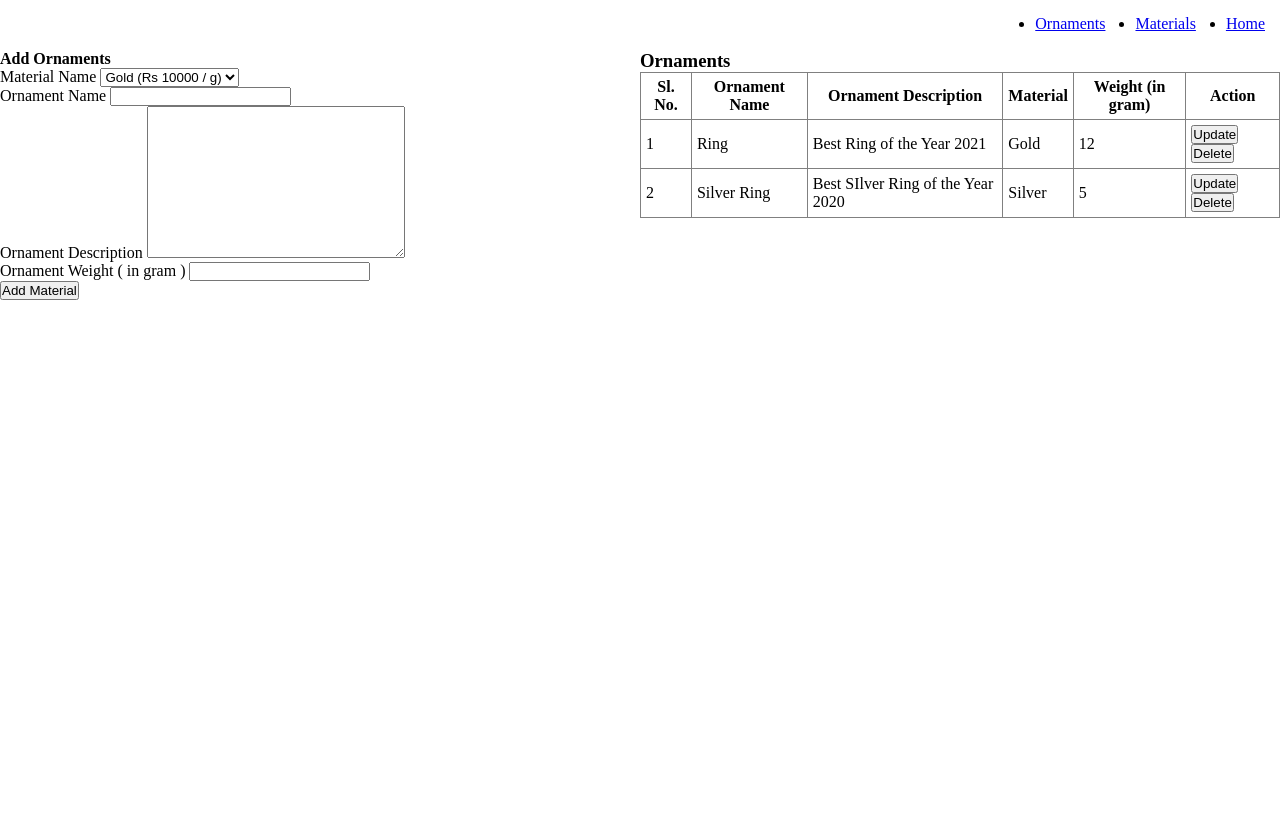
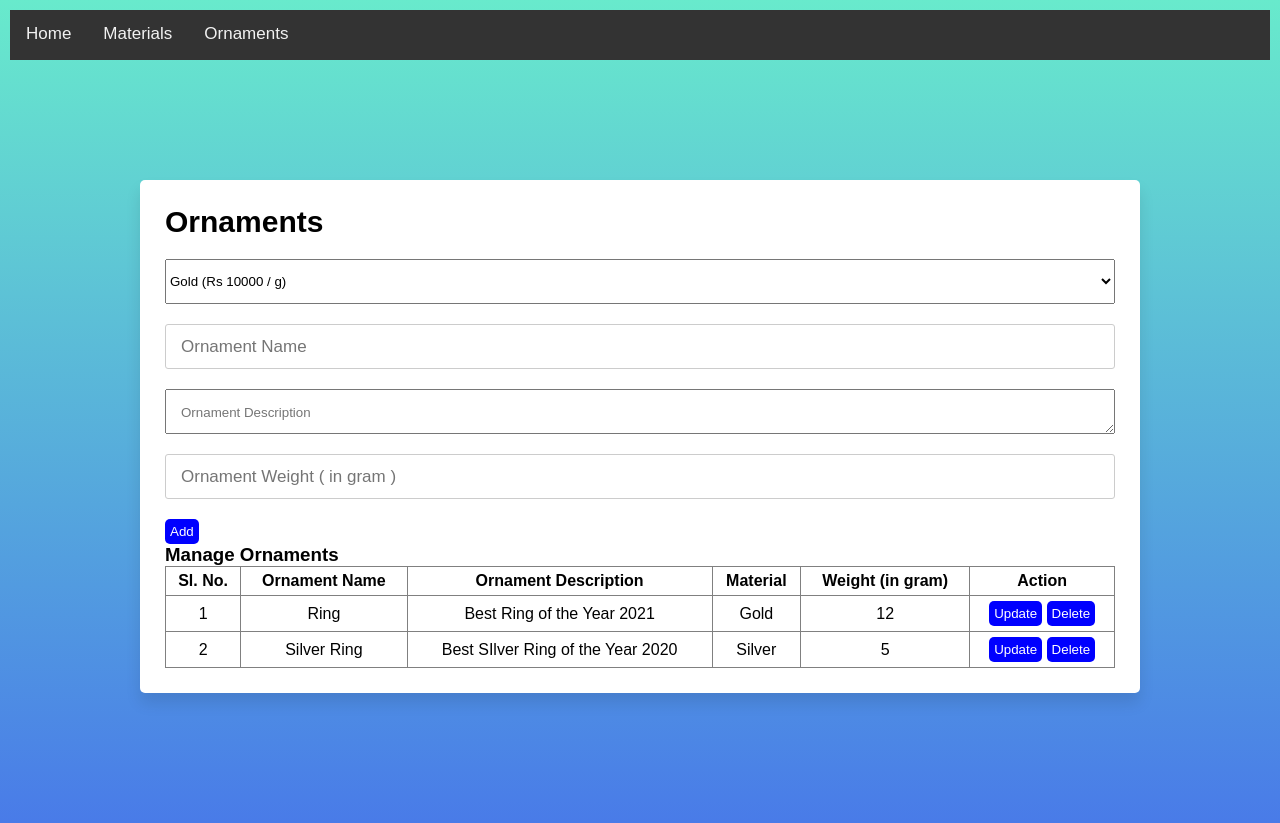
Before and after one commit to udayptl9/jewellary, a PHP site: page /ornaments.php in a window 1280 px wide. Before the commit the page ends 300 px from the top, so only its background shows below. Run offline with PHP 8.4, Linux system fonts and the light colour scheme; data comes from the database, SQL or seed files in the repository; some libraries are stand-ins or nearby versions.

Commit message:
made UI changes

```diff
--- a/ornaments.php
+++ b/ornaments.php
@@ -17,43 +17,32 @@
 </style>
 <body>
     <div class='main'>
-        <div class='navbar'>
-            <nav>
-                <ul>
-                    <li><a href="index.php">Home</a></li>
-                    <li><a href="materials.php">Materials</a></li>
-                    <li><a href="ornaments.php">Ornaments</a></li>
-                </ul>
-            </nav>
+        <div class="topnav navbar">
+            <a href="index.php">Home</a>
+            <a href="materials.php">Materials</a>
+            <a href="ornaments.php">Ornaments</a>
         </div>
         <div class='container'>
-            <div class='materials_main'>
-                <div class='materials_add_form'>
-                    <h4>Add Ornaments</h4>
+            <div class="wrapper">
                 <form class='materials_add_form_html'>
-                        <div>
-                            <label>Material Name</label>
+                    <header>Ornaments</header>
+                    <div class="inputField">
                         <select class='material_id'></select>
                     </div>
-                        <div>
-                            <label>Ornament Name</label>
-                            <input type="text" class='ornament_name'>
+                    <div class="inputField">
+                        <input type="text" class='ornament_name' placeholder='Ornament Name'>
+                    </div>
+                    <div class="inputField">
+                        <textarea class='ornament_description' cols="30" rows="10" placeholder='Ornament Description'></textarea>
+                    </div>
+                    <div class="inputField">
+                        <input type="text" class="ornament_weight" placeholder='Ornament Weight ( in gram )'>
                     </div>
                     <div>
-                            <label>Ornament Description</label>
-                            <textarea class='ornament_description' cols="30" rows="10"></textarea>
-                        </div>
-                        <div>
-                            <label>Ornament Weight ( in gram )</label>
-                            <input type="text" class="ornament_weight">
-                        </div>
-                        <div>
-                            <input type="submit" value="Add Material">
-                        </div>
-                    </form>
+                        <button type="submit">Add</button>
                     </div>
                     <div class='materials_display'>
-                    <h3>Ornaments</h3>
+                        <h3>Manage Ornaments</h3>
                         <div class='display_table_div'>
                             <table border='1'>
                                 <thead>
@@ -72,6 +61,7 @@
                             </table>
                         </div>
                     </div>
+                </form>
             </div>
         </div>
     </div>
--- a/styles/styles.css
+++ b/styles/styles.css
@@ -39,3 +39,155 @@
 table {
     border-collapse: collapse;
 }
+
+@import url('https://fonts.googleapis.com/css2?family=Poppins:wght@200;300;400;500;600;700&display=swap');
+*{
+  margin: 0;
+  padding: 0;
+  box-sizing: border-box;
+  font-family: 'Poppins', sans-serif;
+}
+::selection{
+  color: #ffff;
+  background: rgb(142, 73, 232);
+}
+body{
+  width: 100%;
+  /* overflow: hidden; */
+  padding: 10px;
+  background: linear-gradient(to bottom, #68EACC 0%, #497BE8 100%);
+}
+.wrapper{
+  background: #fff;
+  max-width:1000px;
+  width: 100%;
+  margin: 120px auto;
+  padding: 25px;
+  border-radius: 5px;
+  box-shadow: 0px 10px 15px rgba(0,0,0,0.1);
+}
+.wrapper header{
+  font-size: 30px;
+  font-weight: 600;
+}
+.wrapper .inputField{
+  margin: 20px 0;
+  width: 100%;
+  display: flex;
+  height: 45px;
+}
+.inputField input{
+  height: 100%;
+  outline: none;
+  border-radius: 3px;
+  border: 1px solid #ccc;
+  font-size: 17px;
+  padding-left: 15px;
+  transition: all 0.3s ease;
+}
+.inputField input:focus{
+  border-color: #8E49E8;
+}
+.inputField button{
+  width: 50px;
+  height: 100%;
+  border: none;
+  color: #fff;
+  margin-left: 5px;
+  font-size: 21px;
+  outline: none;
+  background: #8E49E8;
+  cursor: pointer;
+  border-radius: 3px;
+  opacity: 0.6;
+  pointer-events: none;
+  transition: all 0.3s ease;
+}
+.inputField button:hover,
+.footer button:hover{
+  background: #721ce3;
+}
+.inputField button.active{
+  opacity: 1;
+  pointer-events: auto;
+}
+.wrapper .todoList{
+  max-height: 250px;
+  overflow-y: auto;
+}
+.todoList li{
+  position: relative;
+  list-style: none;
+  height: 45px;
+  line-height: 45px;
+  margin-bottom: 8px;
+  background: #f2f2f2;
+  border-radius: 3px;
+  padding: 0 15px;
+  cursor: default;
+  overflow: hidden;
+}
+.todoList li .icon{
+  position: absolute;
+  right: -45px;
+  background: #e74c3c;
+  width: 45px;
+  text-align: center;
+  color: #fff;
+  border-radius: 0 3px 3px 0;
+  cursor: pointer;
+  transition: all 0.2s ease;
+}
+.todoList li:hover .icon{
+  right: 0px;
+}
+
+input, select, textarea {
+    width: 100%;
+}
+
+textarea {
+    padding: 15px;
+}
+
+.topnav {
+  overflow: hidden;
+  background-color: #333;
+}
+
+.topnav a {
+  float: left;
+  color: #f2f2f2;
+  text-align: center;
+  padding: 14px 16px;
+  text-decoration: none;
+  font-size: 17px;
+}
+
+.topnav a:hover {
+  background-color: #ddd;
+  color: black;
+}
+
+.topnav a.active {
+  background-color: #4CAF50;
+  color: white;
+}
+
+button {
+    display: inline-block;
+}
+
+table {
+    width: 100%;
+    text-align: center;
+}
+
+button {
+    padding: 5px;
+    background: blue;
+    border: 0;
+    border-radius: 5px;
+    color: white;
+    cursor: pointer;
+}
```
Also changed, not shown: materials.php (+22 -21 lines). Lines whose indentation alone changed are shown as unchanged.
